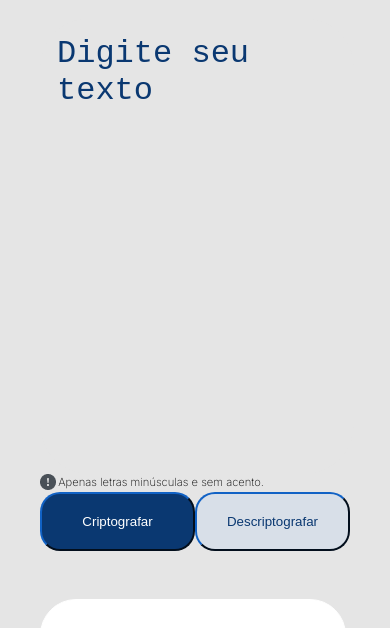
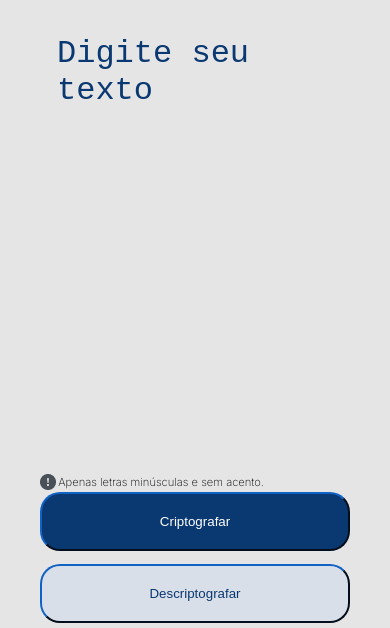
Before and after one commit to PedroRapha/AluraSprint01-Codificador, a plain HTML site: page index.html in a window 390 px wide. Shown: the part 110-738 px from the top of the page. Drawn offline with Linux system fonts and the light colour scheme.

Commit message:
Finalizando acessibilidade mobile celular

```diff
--- a/style.css
+++ b/style.css
@@ -199,7 +199,7 @@ Tablets*/
 
 	.textarea-resultado {
 		position: static;
-		width: calc(100% - 30px);;
+		width: calc(100% - 30px);
 		min-height: 20vh;
 		height: auto;
 		margin-top: 2em;
@@ -221,7 +221,7 @@ Tablets*/
 }
 
 /* Style para dispositivos móveis
-celulares
+celulares*/
 
 @media screen and (max-width: 480px) {
 	main {
@@ -237,9 +237,13 @@ celulares
 
 	.botao {
 	display: inline-block;
-	width: calc(50%);
+	width: calc(100%);
 	padding: 1.5em;
 	margin: 0;
+	}
+
+	#botaoDescriptografar {
+		margin-top: 1em;
 	}
 
 	.caixa-resultado {
@@ -248,7 +252,7 @@ celulares
 
 	.textarea-resultado {
 		position: static;
-		width: calc(100% - 30px);;
+		width: calc(100% - 30px);
 		min-height: 20vh;
 		height: auto;
 		margin-top: 2em;
```
